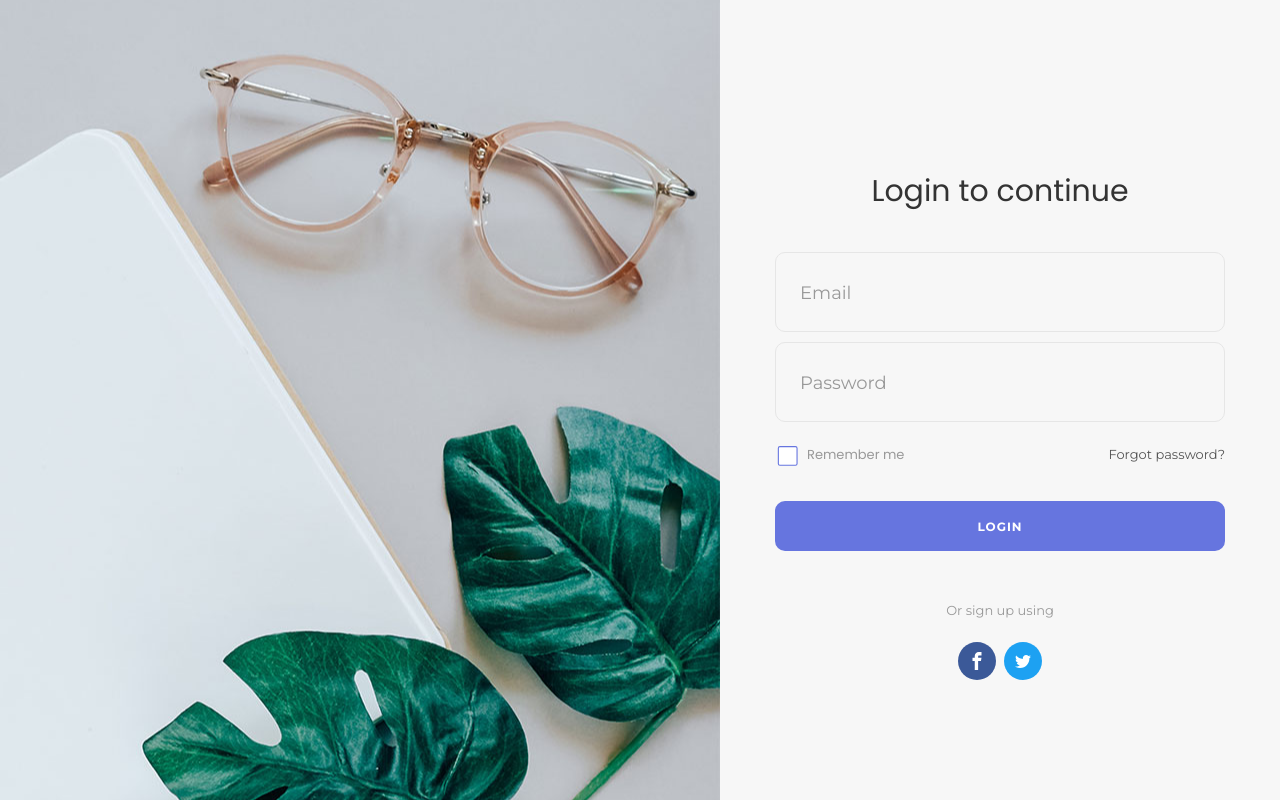
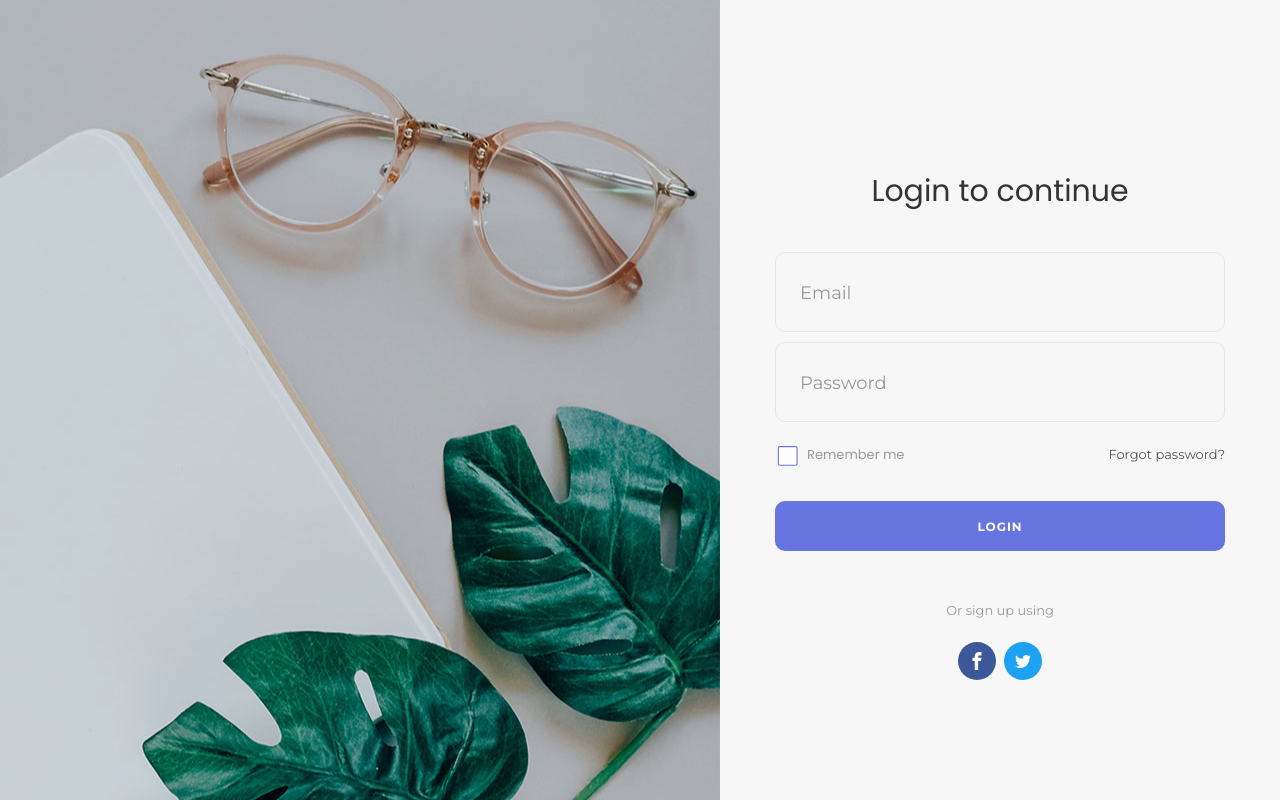
Before and after one commit to MilanStojko/pixelperfext, a React (Create React App) app: page / in a window 1280 px wide. Built offline with nearby package versions, Linux system fonts and the light colour scheme.

Commit message:
Add overlay on image

```diff
--- a/src/App.scss
+++ b/src/App.scss
@@ -13,4 +13,6 @@
 .App {
   font-family: $poppins;
   background-color: $bg-body;
+
+  width: 100vw;
 }
--- a/src/components/ui/container/container.scss
+++ b/src/components/ui/container/container.scss
@@ -4,7 +4,7 @@
     display: flex;
 
     .image-container{
-       height: 100%;
+        height: 100%;
         width: calc(100% - 560px);
         background-image: url('../../../assets/images/pixel-perfect-image.jpg');
         background-repeat: no-repeat;
@@ -16,10 +16,28 @@
     }
 }
 
+.container{
+    .image-container::before{
+        content: "";
+        display:block;
+        position: absolute;
+        z-index: -1;
+        width: 100%;
+        height: 100%;
+        top: 0;
+        left: 0;
+        background: rgba(0,0,0,0.1);
+    }
+}
+
 
 @media screen and (max-width: 992px) {
-    .image-container{
-        width: 50%;
+    .container {
+
+            .image-container{
+                width: 50vw;
+            }
+
     }
   }
 
```
